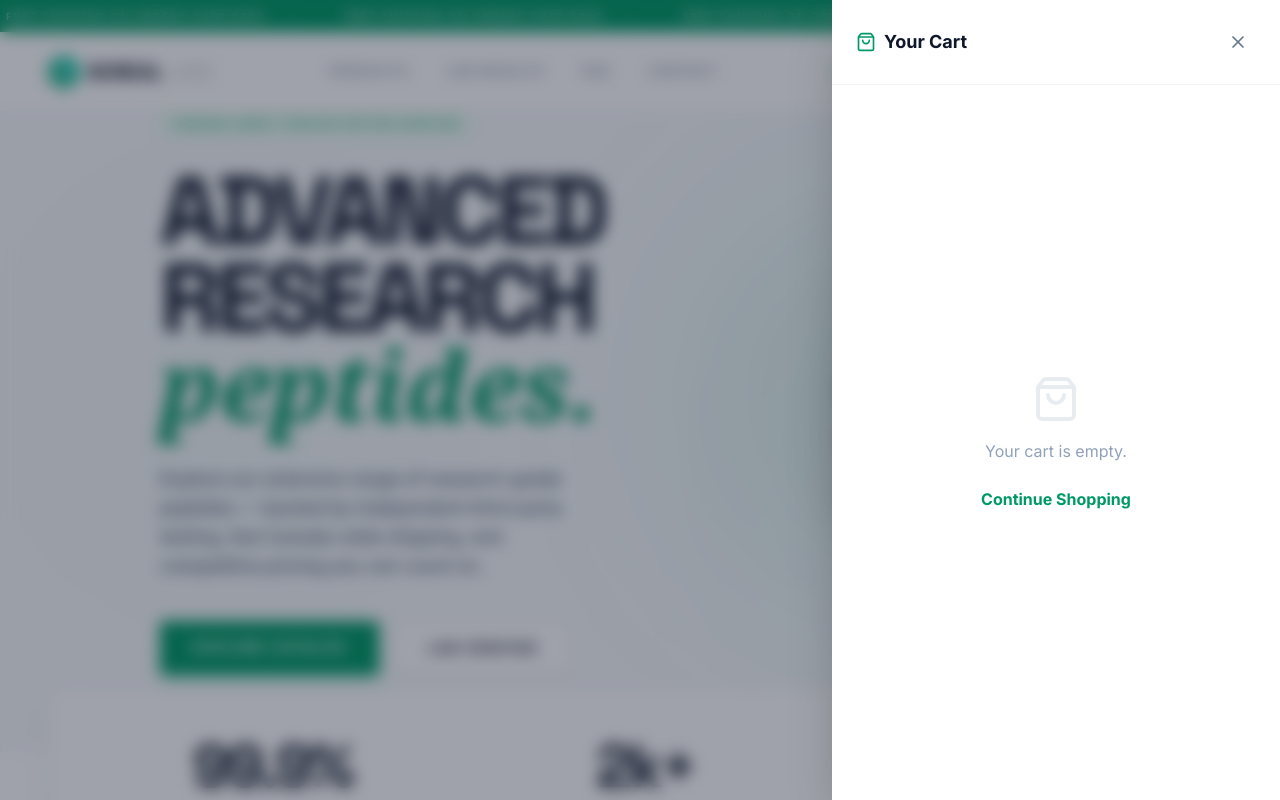
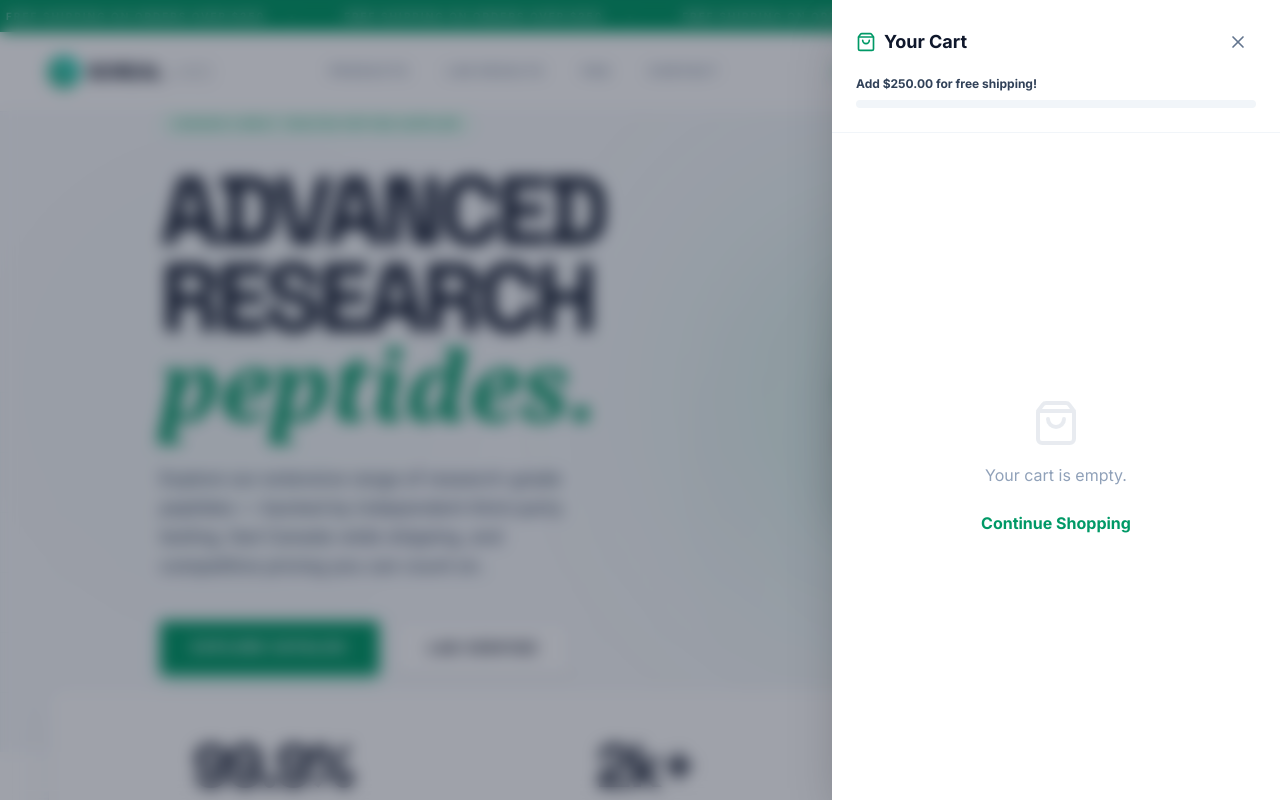
Before and after one commit to pgovostis/BOREAL-LABS-FINAL, a React (Vite) app: page / in a window 1280 px wide. Both pictures are taken after a click on the button 1213 px from the left and 71 px from the top of the page. Shown: the top 800 px of the page. Built offline with nearby package versions, Linux system fonts and the light colour scheme.

Commit message:
feat: Add free shipping progress bar to cart

```diff
--- a/src/components/CartDrawer.tsx
+++ b/src/components/CartDrawer.tsx
@@ -25,7 +25,8 @@ export default function CartDrawer() {
             className="fixed top-0 right-0 h-full w-full max-w-md bg-white shadow-2xl z-[100] flex flex-col"
           >
             {/* Header */}
-            <div className="flex items-center justify-between p-6 border-b border-slate-100">
+            <div className="flex flex-col border-b border-slate-100">
+              <div className="flex items-center justify-between p-6 pb-4">
                 <h2 className="text-lg font-bold text-slate-900 flex items-center gap-2">
                   <ShoppingBag size={20} className="text-emerald-600" />
                   Your Cart
@@ -36,6 +37,26 @@ export default function CartDrawer() {
                 >
                   <X size={20} className="text-slate-500" />
                 </button>
+              </div>
+
+              {/* Free Shipping Progress */}
+              <div className="px-6 pb-6">
+                <div className="flex items-center justify-between text-xs mb-2">
+                  <span className="font-bold text-slate-700">
+                    {cartTotal >= 250
+                      ? 'You unlocked free shipping! 🎉'
+                      : `Add $${(250 - cartTotal).toFixed(2)} for free shipping!`}
+                  </span>
+                </div>
+                <div className="w-full bg-slate-100 h-2 rounded-full overflow-hidden">
+                  <motion.div
+                    initial={{ width: 0 }}
+                    animate={{ width: `${Math.min(100, (cartTotal / 250) * 100)}%` }}
+                    transition={{ duration: 0.5, ease: 'easeOut' }}
+                    className="h-full bg-emerald-500 rounded-full"
+                  />
+                </div>
+              </div>
             </div>
 
             {/* Cart Items */}
```
Lines whose indentation alone changed are shown as unchanged.
